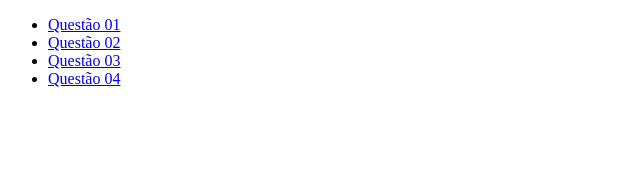
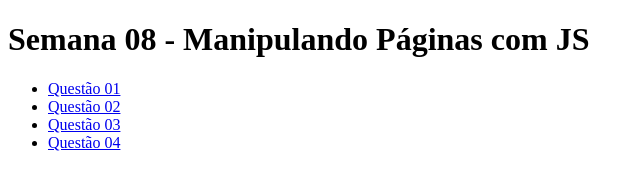
Before and after one commit to LeonardoTCorreia/dwba4-semana-08-3026621, a plain HTML site: page index.html in a window 1280 px wide. Shown: the whole page, without its empty margins (0-643 px from the left). Drawn offline with Linux system fonts and the light colour scheme; files whose address does not match are found by name.

Commit message:
Update index

```diff
--- a/index.html
+++ b/index.html
@@ -9,6 +9,7 @@
 </head>
 
 <body>
+  <h1>Semana 08 - Manipulando Páginas com JS</h1>
   <ul>
     <li>
       <label for="questão01">
```
